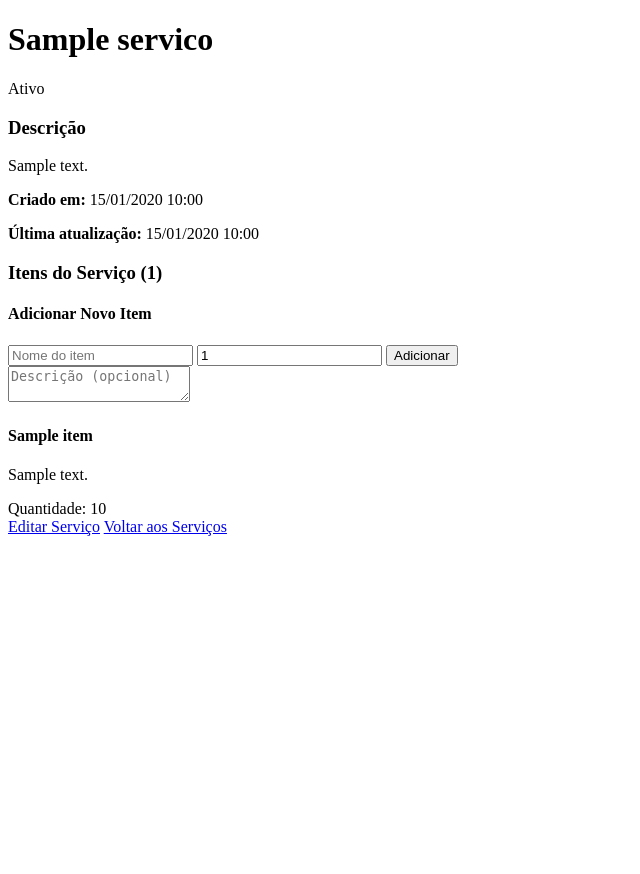
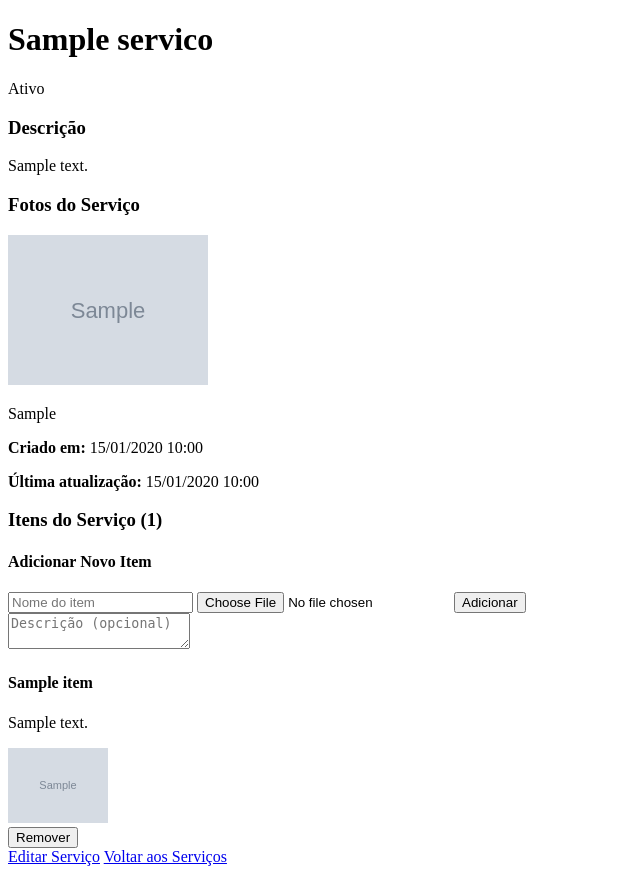
Before and after one commit to gfborba/projeto-aplicado-3, a Django app: page /servicos/1/ in a window 1280 px wide. Shown: the whole page, without its empty margins (0-640 px from the left). Before the commit the page ends 536 px from the top, so only its background shows below. Run offline with Django 5.2, Linux system fonts and the light colour scheme; a user stored in the database is signed in; tables that the repository leaves empty hold one stand-in row (values such as "Sample post"); grey boxes marked "Sample" are stand-in pictures.

Commit message:
fix servicos

```diff
--- a/servicos/admin.py
+++ b/servicos/admin.py
@@ -22,10 +22,14 @@ class ServicoAdmin(admin.ModelAdmin):
 
 @admin.register(Item)
 class ItemAdmin(admin.ModelAdmin):
-    list_display = ('nome', 'servico', 'quantidade', 'data_criacao')
+    list_display = ('nome', 'servico', 'tem_imagem_display', 'data_criacao')
     list_filter = ('data_criacao', 'servico__fornecedor__categoria')
     search_fields = ('nome', 'descricao', 'servico__nome')
     readonly_fields = ('data_criacao',)
+
+    def tem_imagem_display(self, obj):
+        return "Sim" if obj.imagem else "Não"
+    tem_imagem_display.short_description = 'Tem Imagem'
 
 @admin.register(ImagemServico)
 class ImagemServicoAdmin(admin.ModelAdmin):
--- a/servicos/models.py
+++ b/servicos/models.py
@@ -22,7 +22,7 @@ class Item(models.Model):
     servico = models.ForeignKey(Servico, on_delete=models.CASCADE, related_name='itens')
     nome = models.CharField(max_length=200)
     descricao = models.TextField(blank=True, null=True)
-    quantidade = models.PositiveIntegerField(default=1)
+    imagem = models.ImageField(upload_to='itens/', blank=True, null=True)
     data_criacao = models.DateTimeField(auto_now_add=True)
 
     def __str__(self):
--- a/servicos/templates/servicos/detalhes_servico.html
+++ b/servicos/templates/pages/detalhes_servico.html
@@ -22,6 +22,22 @@
                 <p>{{ servico.descricao }}</p>
             </div>
 
+            {% if servico.imagens.exists %}
+            <div class="servico-imagens">
+                <h3>Fotos do Serviço</h3>
+                <div class="imagens-grid">
+                    {% for imagem in servico.imagens.all %}
+                        <div class="imagem-item">
+                            <img src="{{ imagem.imagem.url }}" alt="{{ imagem.legenda|default:'Imagem do serviço' }}" style="max-width: 200px; height: auto;">
+                            {% if imagem.legenda %}
+                                <p>{{ imagem.legenda }}</p>
+                            {% endif %}
+                        </div>
+                    {% endfor %}
+                </div>
+            </div>
+            {% endif %}
+
             <div class="servico-meta">
                 <p><strong>Criado em:</strong> {{ servico.data_criacao|date:"d/m/Y H:i" }}</p>
                 <p><strong>Última atualização:</strong> {{ servico.data_atualizacao|date:"d/m/Y H:i" }}</p>
@@ -33,10 +49,11 @@
 
             <div class="adicionar-item">
                 <h4>Adicionar Novo Item</h4>
-                <form id="form-adicionar-item" class="form-item">
+                <form id="form-adicionar-item" class="form-item" enctype="multipart/form-data">
+                    {% csrf_token %}
                     <div class="form-row">
                         <input type="text" id="nome-item" placeholder="Nome do item" required>
-                        <input type="number" id="quantidade-item" placeholder="Qtd" value="1" min="1">
+                        <input type="file" id="imagem-item" name="imagem" accept="image/*">
                         <button type="submit" class="btn-primary">Adicionar</button>
                     </div>
                     <textarea id="descricao-item" placeholder="Descrição (opcional)"></textarea>
@@ -51,8 +68,11 @@
                             {% if item.descricao %}
                                 <p>{{ item.descricao }}</p>
                             {% endif %}
-                            <span class="quantidade">Quantidade: {{ item.quantidade }}</span>
+                            {% if item.imagem %}
+                                <img src="{{ item.imagem.url }}" alt="{{ item.nome }}" style="max-width: 100px; height: auto;">
+                            {% endif %}
                         </div>
+                        <button class="btn-remover" data-item-id="{{ item.id }}">Remover</button>
                     </div>
                 {% empty %}
                     <p class="empty-items">Nenhum item cadastrado ainda.</p>
@@ -67,20 +87,27 @@
     </div>
 
     <script>
+        // Event listener para adicionar item
         document.getElementById('form-adicionar-item').addEventListener('submit', function(e) {
             e.preventDefault();
 
             const nome = document.getElementById('nome-item').value;
             const descricao = document.getElementById('descricao-item').value;
-            const quantidade = document.getElementById('quantidade-item').value;
+            const imagem = document.getElementById('imagem-item').files[0];
+
+            const formData = new FormData();
+            formData.append('nome', nome);
+            formData.append('descricao', descricao);
+            if (imagem) {
+                formData.append('imagem', imagem);
+            }
 
             fetch('{% url "adicionar_item" servico.id %}', {
                 method: 'POST',
                 headers: {
-                    'Content-Type': 'application/x-www-form-urlencoded',
                     'X-CSRFToken': document.querySelector('[name=csrfmiddlewaretoken]').value
                 },
-                body: `nome=${encodeURIComponent(nome)}&descricao=${encodeURIComponent(descricao)}&quantidade=${quantidade}`
+                body: formData
             })
             .then(response => response.json())
             .then(data => {
@@ -90,7 +117,7 @@
                     // Limpar formulário
                     document.getElementById('nome-item').value = '';
                     document.getElementById('descricao-item').value = '';
-                    document.getElementById('quantidade-item').value = '1';
+                    document.getElementById('imagem-item').value = '';
 
                     // Recarregar página para mostrar o novo item
                     location.reload();
@@ -99,6 +126,17 @@
             .catch(error => {
                 console.error('Erro:', error);
                 alert('Erro ao adicionar item. Tente novamente.');
+            });
+        });
+
+        // Event listeners para remover itens
+        document.addEventListener('DOMContentLoaded', function() {
+            const botoesRemover = document.querySelectorAll('.btn-remover');
+            botoesRemover.forEach(botao => {
+                botao.addEventListener('click', function() {
+                    const itemId = this.getAttribute('data-item-id');
+                    removerItem(itemId);
+                });
             });
         });
 
--- a/servicos/templates/servicos/meus_servicos.html
+++ b/servicos/templates/pages/meus_servicos.html
@@ -17,6 +17,12 @@
             <div class="servicos-grid">
                 {% for servico in servicos %}
                     <div class="servico-card">
+                        {% if servico.imagens.exists %}
+                            <div class="servico-imagem">
+                                <img src="{{ servico.imagens.first.imagem.url }}" alt="{{ servico.nome }}" style="max-width: 100%; height: auto;">
+                            </div>
+                        {% endif %}
+
                         <h3>{{ servico.nome }}</h3>
                         <p class="descricao">{{ servico.descricao|truncatewords:20 }}</p>
 
--- a/servicos/views.py
+++ b/servicos/views.py
@@ -12,7 +12,7 @@ def meus_servicos(request):
     try:
         fornecedor = Fornecedor.objects.get(user=request.user)
         servicos = Servico.objects.filter(fornecedor=fornecedor).order_by('-data_criacao')
-        return render(request, 'servicos/meus_servicos.html', {
+        return render(request, 'pages/meus_servicos.html', {
             'servicos': servicos,
             'fornecedor': fornecedor
         })
@@ -30,7 +30,7 @@ def cadastrar_servico(request):
         return redirect('index')
 
     if request.method == 'GET':
-        return render(request, 'servicos/cadastrar_servico.html', {
+        return render(request, 'pages/cadastrar_servico.html', {
             'fornecedor': fornecedor
         })
     else:
@@ -39,7 +39,7 @@ def cadastrar_servico(request):
 
         if not nome or not descricao:
             messages.error(request, 'Nome e descrição são obrigatórios.')
-            return render(request, 'servicos/cadastrar_servico.html', {
+            return render(request, 'pages/cadastrar_servico.html', {
                 'fornecedor': fornecedor,
                 'nome': nome,
                 'descricao': descricao
@@ -51,6 +51,14 @@ def cadastrar_servico(request):
             descricao=descricao
         )
 
+        #Imagens do serviço
+        imagens = request.FILES.getlist('imagens')
+        for imagem in imagens:
+            ImagemServico.objects.create(
+                servico=servico,
+                imagem=imagem
+            )
+
         messages.success(request, f'Serviço "{nome}" cadastrado com sucesso!')
         return redirect('detalhes_servico', servico_id=servico.id)
 
@@ -59,7 +67,7 @@ def detalhes_servico(request, servico_id):
     #Mostra detalhes de um serviço específico
     servico = get_object_or_404(Servico, id=servico_id)
 
-    # Verificar se o usuário é o fornecedor do serviço
+    #Verifica se o usuário é o fornecedor do serviço
     try:
         fornecedor = Fornecedor.objects.get(user=request.user)
         if servico.fornecedor != fornecedor:
@@ -69,7 +77,7 @@ def detalhes_servico(request, servico_id):
         messages.error(request, 'Acesso restrito apenas para fornecedores.')
         return redirect('index')
 
-    return render(request, 'servicos/detalhes_servico.html', {
+    return render(request, 'pages/detalhes_servico.html', {
         'servico': servico,
         'fornecedor': fornecedor
     })
@@ -79,7 +87,7 @@ def adicionar_item(request, servico_id):
     #Adiciona um item ao serviço
     servico = get_object_or_404(Servico, id=servico_id)
 
-    # Verificar permissão
+    #Verifica permissão
     try:
         fornecedor = Fornecedor.objects.get(user=request.user)
         if servico.fornecedor != fornecedor:
@@ -90,30 +98,23 @@ def adicionar_item(request, servico_id):
     if request.method == 'POST':
         nome = request.POST.get('nome')
         descricao = request.POST.get('descricao', '')
-        quantidade = request.POST.get('quantidade', 1)
+        imagem = request.FILES.get('imagem')
 
         if not nome:
             return JsonResponse({'erro': 'Nome do item é obrigatório'}, status=400)
-
-        try:
-            quantidade = int(quantidade)
-            if quantidade <= 0:
-                quantidade = 1
-        except ValueError:
-            quantidade = 1
 
         item = Item.objects.create(
             servico=servico,
             nome=nome,
             descricao=descricao,
-            quantidade=quantidade
+            imagem=imagem
         )
 
         return JsonResponse({
             'id': item.id,
             'nome': item.nome,
             'descricao': item.descricao,
-            'quantidade': item.quantidade,
+            'tem_imagem': bool(item.imagem),
             'data_criacao': item.data_criacao.strftime('%d/%m/%Y %H:%M')
         })
 
@@ -144,7 +145,7 @@ def editar_servico(request, servico_id):
     #Edita um serviço existente
     servico = get_object_or_404(Servico, id=servico_id)
 
-    # Verificar permissão
+    #Verifica permissão
     try:
         fornecedor = Fornecedor.objects.get(user=request.user)
         if servico.fornecedor != fornecedor:
@@ -155,7 +156,7 @@ def editar_servico(request, servico_id):
         return redirect('index')
 
     if request.method == 'GET':
-        return render(request, 'servicos/editar_servico.html', {
+        return render(request, 'pages/editar_servico.html', {
             'servico': servico,
             'fornecedor': fornecedor
         })
@@ -166,7 +167,7 @@ def editar_servico(request, servico_id):
 
         if not nome or not descricao:
             messages.error(request, 'Nome e descrição são obrigatórios.')
-            return render(request, 'servicos/editar_servico.html', {
+            return render(request, 'pages/editar_servico.html', {
                 'servico': servico,
                 'fornecedor': fornecedor
             })
@@ -176,5 +177,13 @@ def editar_servico(request, servico_id):
         servico.ativo = ativo
         servico.save()
 
+        #Processa novas imagens do serviço
+        imagens = request.FILES.getlist('imagens')
+        for imagem in imagens:
+            ImagemServico.objects.create(
+                servico=servico,
+                imagem=imagem
+            )
+
         messages.success(request, f'Serviço "{nome}" atualizado com sucesso!')
         return redirect('detalhes_servico', servico_id=servico.id)
```
Also changed, not shown: servicos/templates/pages/cadastrar_servico.html (renamed from servicos/templates/servicos/cadastrar_servico.html, +7 -1 lines), servicos/templates/pages/editar_servico.html (renamed from servicos/templates/servicos/editar_servico.html, +21 -1 lines).
